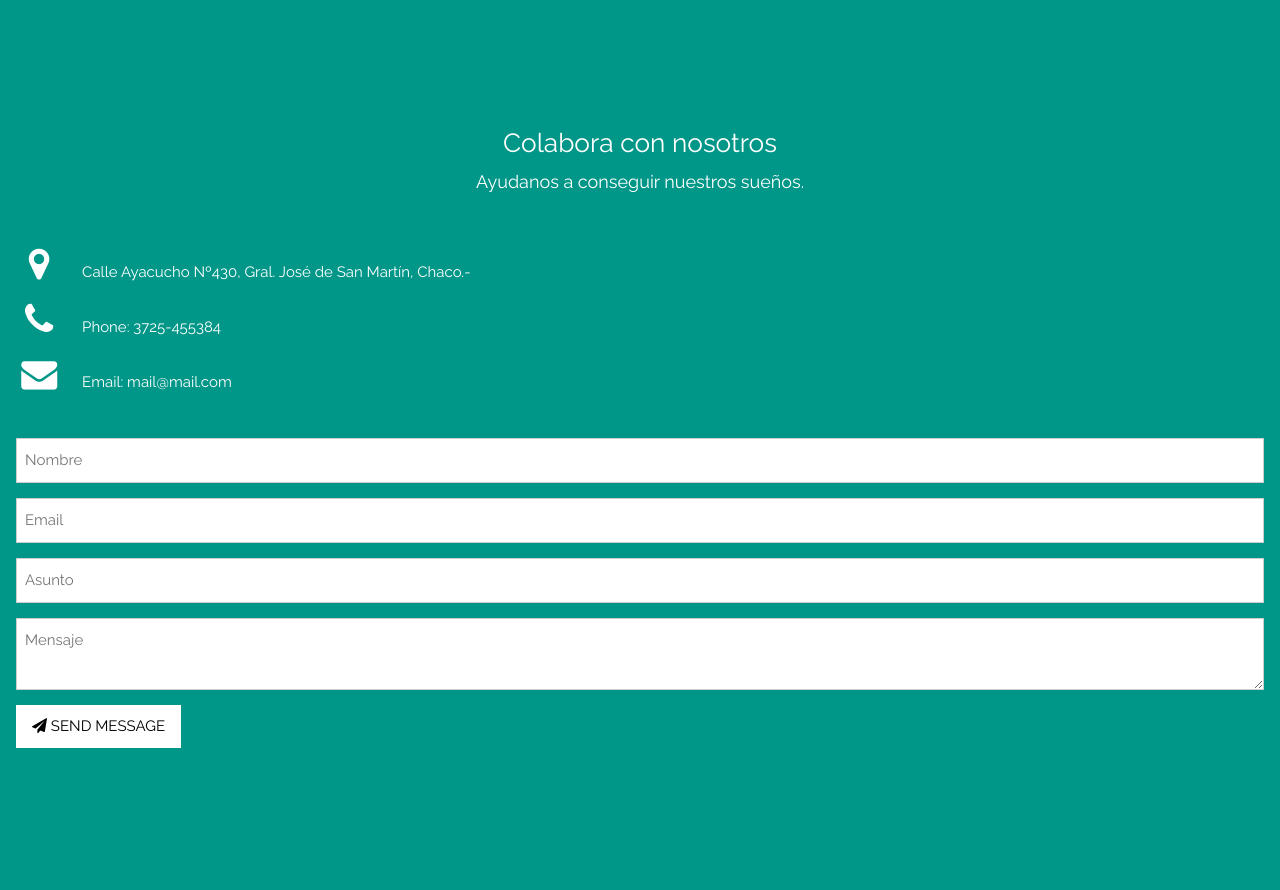
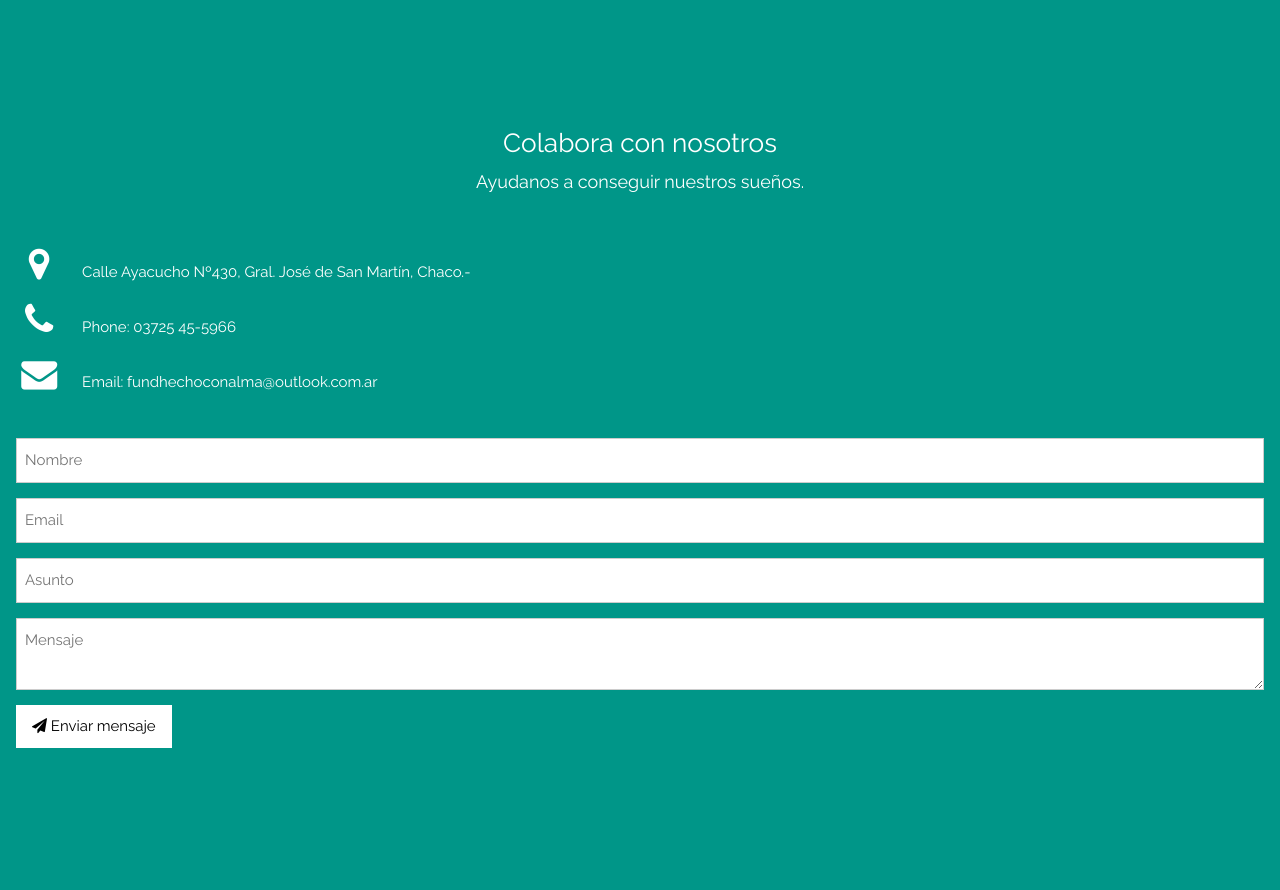
Before and after one commit to laloinver/hecho-con-alma, a Django app: page / in a window 1280 px wide. Shown: the part 3415-4305 px from the top of the page. Run offline with Django 4.2, Linux system fonts and the light colour scheme; data comes from the database, SQL or seed files in the repository; some libraries are stand-ins or nearby versions.

Commit message:
Finished project 2

```diff
--- a/home/templates/base2.html
+++ b/home/templates/base2.html
@@ -4,7 +4,7 @@
 <html>
 
 <head>
-    <title>W3.CSS Template</title>
+    <title>Hecho con alma</title>
     <meta charset="UTF-8">
     <meta name="viewport" content="width=device-width, initial-scale=1">
     <link rel="stylesheet" href="https://www.w3schools.com/w3css/4/w3.css">
--- a/home/templates/home/index.html
+++ b/home/templates/home/index.html
@@ -298,8 +298,8 @@
     <div style="margin-top:48px">
         <p><i class="fa fa-map-marker fa-fw w3-xxlarge w3-margin-right w3-text-white"></i> Calle Ayacucho Nº430, Gral.
             José de San Martín, Chaco.-</p>
-        <p><i class="fa fa-phone fa-fw w3-xxlarge w3-margin-right w3-text-white"></i> Phone: 3725-455384</p>
-        <p><i class="fa fa-envelope fa-fw w3-xxlarge w3-margin-right w3-text-white"> </i> Email: mail@mail.com</p>
+        <p><i class="fa fa-phone fa-fw w3-xxlarge w3-margin-right w3-text-white"></i> Phone: 03725 45-5966</p>
+        <p><i class="fa fa-envelope fa-fw w3-xxlarge w3-margin-right w3-text-white"> </i> Email: fundhechoconalma@outlook.com.ar</p>
         <br>
         <form action="/action_page.php" target="_blank">
             <p><input class="w3-input w3-border" type="text" placeholder="Nombre" required name="Nombre"></p>
@@ -309,7 +309,7 @@
                     name="Mensaje"></textarea>
             <p>
                 <button class="w3-button w3-white" type="submit">
-                    <i class="fa fa-paper-plane"></i> SEND MESSAGE
+                    <i class="fa fa-paper-plane"></i> Enviar mensaje
                 </button>
             </p>
         </form>
```
